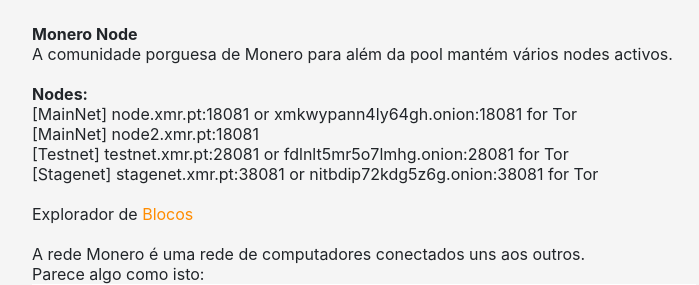
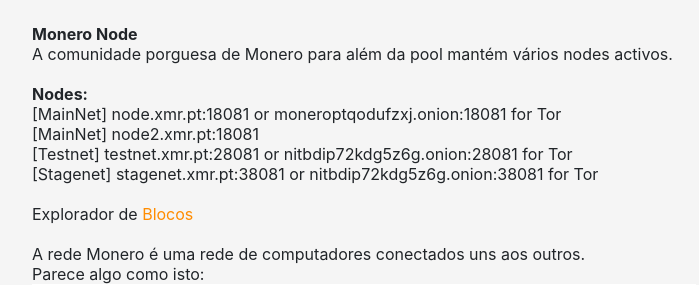
Before and after one commit to kic0/xmrpt-site, a PHP site: page /node.php in a window 1280 px wide. Shown: the part 235-520 px from the top of the page, without its empty margins (209-908 px from the left). Run offline with PHP 8.4, Linux system fonts and the light colour scheme.

Commit message:
.onion address

```diff
--- a/node.php
+++ b/node.php
@@ -13,9 +13,9 @@
 A comunidade porguesa de Monero para além da pool mantém vários nodes activos.<br><br>
 <b>Nodes:</b>
 <br>
-[MainNet] node.xmr.pt:18081 or xmkwypann4ly64gh.onion:18081 for Tor <br>
+[MainNet] node.xmr.pt:18081 or moneroptqodufzxj.onion:18081 for Tor <br>
 [MainNet] node2.xmr.pt:18081  <br>
-[Testnet] testnet.xmr.pt:28081 or fdlnlt5mr5o7lmhg.onion:28081 for Tor <br>
+[Testnet] testnet.xmr.pt:28081 or nitbdip72kdg5z6g.onion:28081 for Tor <br>
 [Stagenet] stagenet.xmr.pt:38081 or nitbdip72kdg5z6g.onion:38081 for Tor <br>
 <br>
 Explorador de <a href="https://explorer.xmr.pt">Blocos </a> <br>
```
